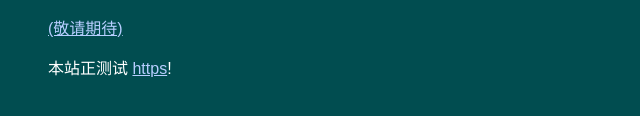
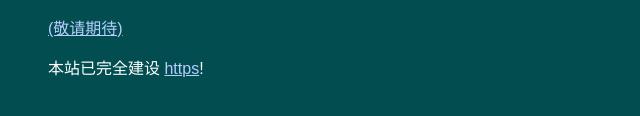
Before and after one commit to bianchengtao/xiaozhan, a plain HTML site: page index.html in a window 1280 px wide. Shown: the part 452-568 px from the top of the page, 0-640 px from the left. Drawn offline with Linux system fonts and the light colour scheme.

Commit message:
Update index.html

```diff
--- a/index.html
+++ b/index.html
@@ -29,7 +29,7 @@ a:visited {
   <p style="text-align: left"> <a href="../view/6.html">(敬请期待)</a>
   <p style="text-align: left"> <a href="../view/7.html">(敬请期待)</a></p>
   <p style="text-align: left"> <a href="../view/8.html">(敬请期待)</a></p>
-  <p style="text-align: left">本站正测试 <a href="https://bianchengtao.top/">https</a>!</p>
+  <p style="text-align: left">本站已完全建设 <a href="https://bianchengtao.top/">https</a>!</p>
 &nbsp;</p>
 
 </html>
```
